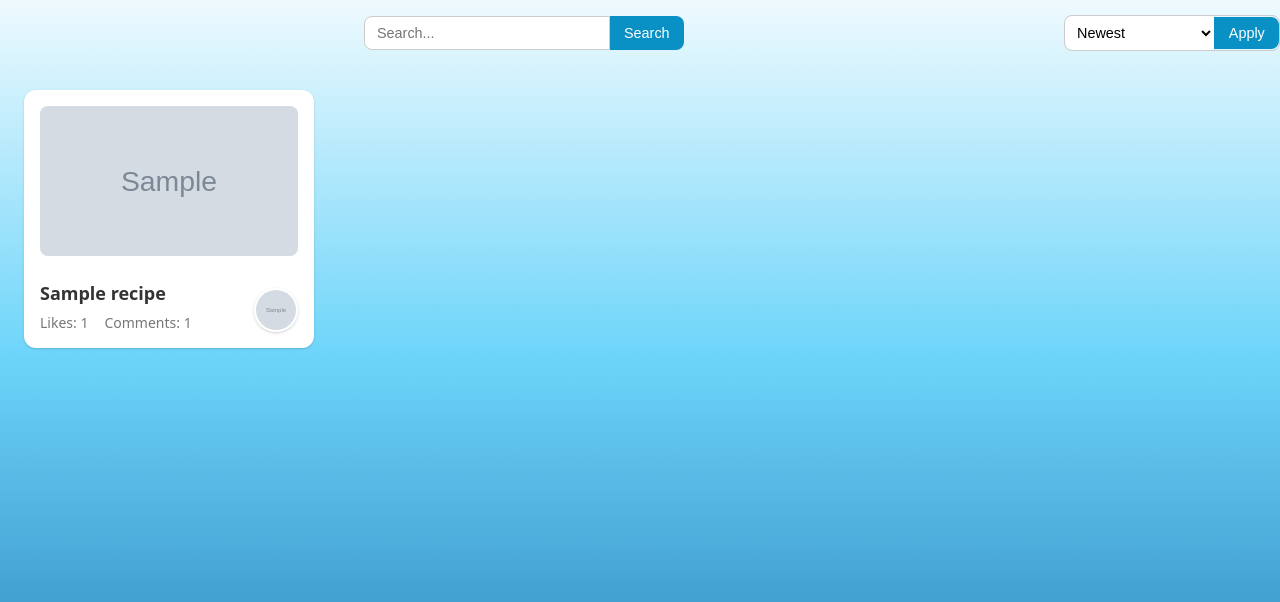
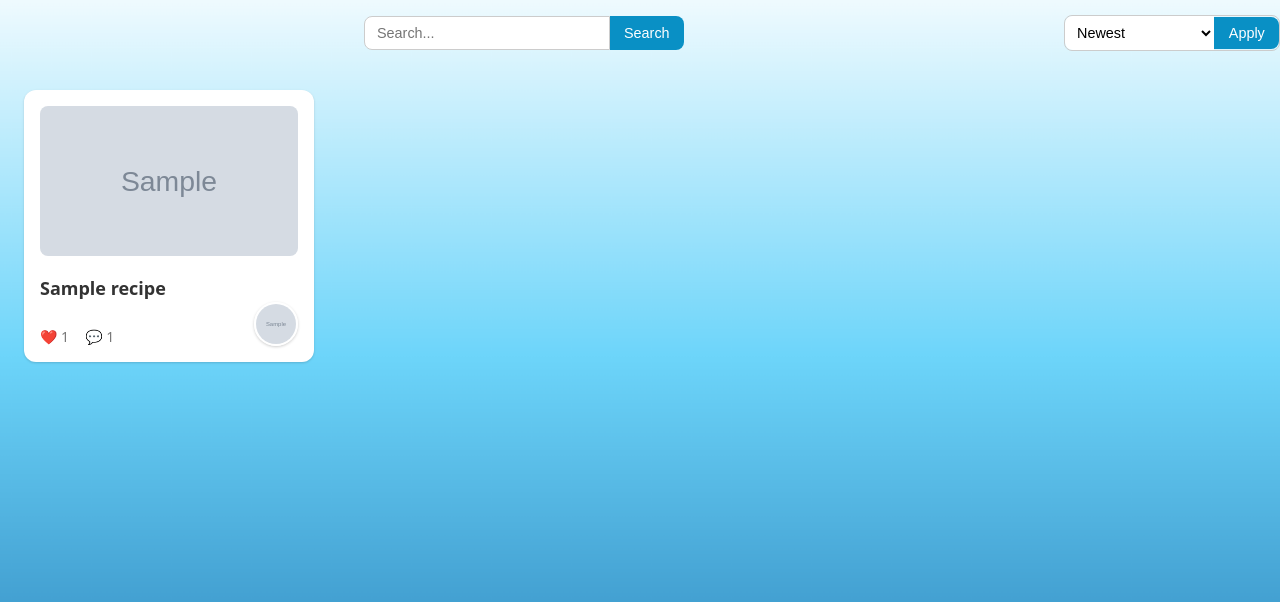
Before and after one commit to Vidya-GM/Recipe_Generator, a Django app: page /search/ in a window 1280 px wide. Shown: the part 44-646 px from the top of the page. Run offline with Django 5.2, Linux system fonts and the light colour scheme; tables that the repository leaves empty hold one stand-in row (values such as "Sample post"); grey boxes marked "Sample" are stand-in pictures.

Commit message:
Modify Like and Comment sections. Fix text displaying inside recipe card

```diff
--- a/culinary_cloud_ai/applications/recipes/templates/recipes/recipe_container.html
+++ b/culinary_cloud_ai/applications/recipes/templates/recipes/recipe_container.html
@@ -8,10 +8,10 @@
     {% else %}
       <img src="{% static 'images/placeholder.png' %}" alt="No image">
     {% endif %}
-    <h2>{{ recipe.title }}</h2>
+    <h2>{{ recipe.title|truncatechars:47 }}</h2>
     <div class="stats">
-      <span>Likes: {{ recipe.likes_count }}</span>
-      <span>Comments: {{ recipe.comments_count }}</span>
+      <span>❤️ {{ recipe.likes_count }}</span>
+      <span>💬 {{ recipe.comments_count }}</span>
     </div>
   </div>
 
--- a/culinary_cloud_ai/config/static/css/main.css
+++ b/culinary_cloud_ai/config/static/css/main.css
@@ -110,6 +110,8 @@ html, body {
   display: flex;
   flex-direction: column;
 
+  min-height: 240px;
+
   transition:
     transform 0.6s cubic-bezier(0.175,0.885,0.32,1.275),
     box-shadow 0.6s cubic-bezier(0.175,0.885,0.32,1.275);
@@ -143,7 +145,8 @@ html, body {
 }
 
 .recipe-card .stats {
-  margin-top: 0.5rem;
+  margin-top: auto;
+  /* margin-top: 0.5rem; */
   font-size: 0.875rem;
   color: #777;
   display: flex;
@@ -156,6 +159,10 @@ html, body {
 
 /* Hide the “front” on hover */
 .recipe-card .card-front {
+  flex: 1;                    /* fill all the space in the card */
+  display: flex;
+  flex-direction: column;
+
   transition:
     opacity 0.6s cubic-bezier(0.175,0.885,0.32,1.275),
     transform 0.6s cubic-bezier(0.175,0.885,0.32,1.275);
@@ -634,7 +641,6 @@ html, body {
     #ffffff;  /* fallback color */
   border: 1px solid #ddd;
   border-radius: 8px;
-  tergb(70, 26, 26)n: center;
   box-shadow:
     0 1px 3px rgba(0,0,0,0.1),
     0 1px 2px rgba(0,0,0,0.06);
```
